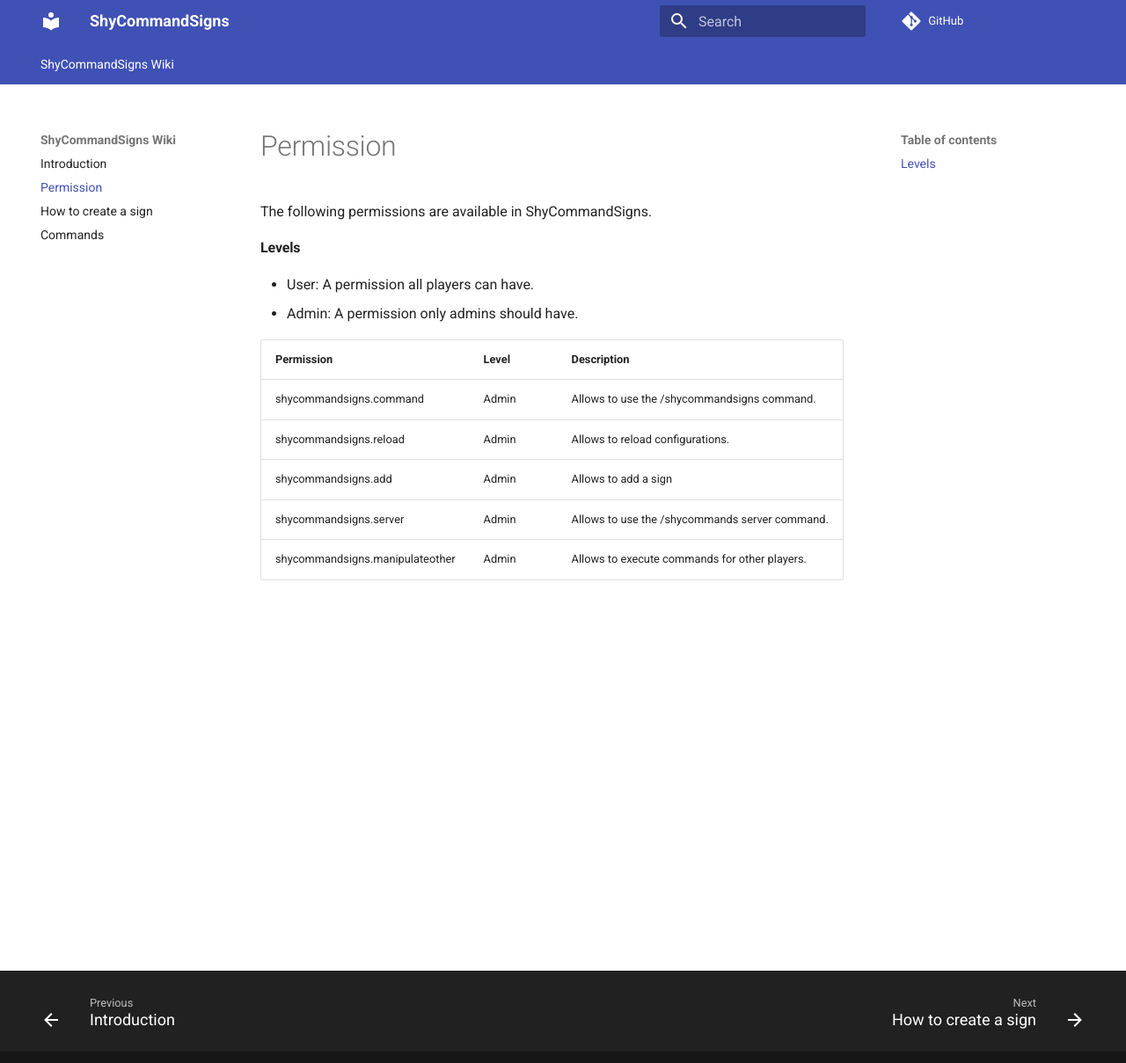
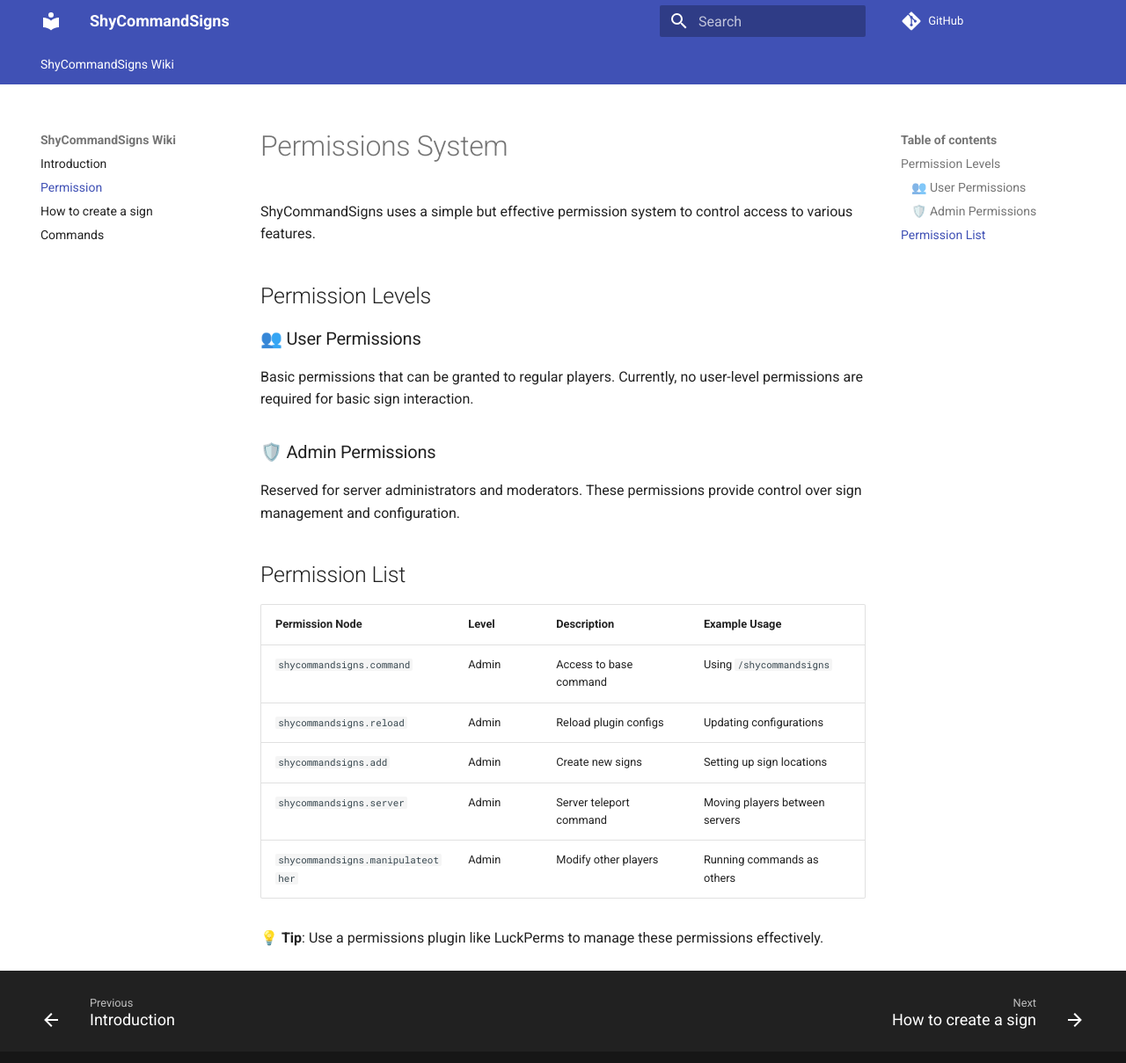
Before and after one commit to Shynixn/ShyCommandSigns, an MkDocs documentation site: the page built from docs/wiki/docs/permission.md, in a window 1280 px wide and 1220 px high. Shown: the top 1209 px of the window at 88% size. Built offline with MkDocs 1.6.1 and Material for MkDocs 9.7.7, drawn with Linux system fonts in a browser that asks for light colours; comment, search, counter and statistics services are not loaded.

Commit message:
#4,#5 Improved docs.

```diff
--- a/docs/wiki/docs/permission.md
+++ b/docs/wiki/docs/permission.md
@@ -1,16 +1,23 @@
-# Permission
+# Permissions System
 
-The following permissions are available in ShyCommandSigns.
+ShyCommandSigns uses a simple but effective permission system to control access to various features.
 
-#### Levels
+## Permission Levels
 
-* User: A permission all players can have.
-* Admin: A permission only admins should have.
+### 👥 User Permissions
+Basic permissions that can be granted to regular players. Currently, no user-level permissions are required for basic sign interaction.
 
-| Permission                      | Level | Description                                    |
-|---------------------------------|-------|------------------------------------------------|
-| shycommandsigns.command         | Admin | Allows to use the /shycommandsigns command.    |
-| shycommandsigns.reload          | Admin | Allows to reload configurations.               |
-| shycommandsigns.add             | Admin | Allows to add a sign                           |
-| shycommandsigns.server          | Admin | Allows to use the /shycommands server command. |
-| shycommandsigns.manipulateother | Admin | Allows to execute commands for other players.  |
+### 🛡️ Admin Permissions
+Reserved for server administrators and moderators. These permissions provide control over sign management and configuration.
+
+## Permission List
+
+| Permission Node | Level | Description | Example Usage |
+|----------------|-------|-------------|---------------|
+| `shycommandsigns.command` | Admin | Access to base command | Using `/shycommandsigns` |
+| `shycommandsigns.reload` | Admin | Reload plugin configs | Updating configurations |
+| `shycommandsigns.add` | Admin | Create new signs | Setting up sign locations |
+| `shycommandsigns.server` | Admin | Server teleport command | Moving players between servers |
+| `shycommandsigns.manipulateother` | Admin | Modify other players | Running commands as others |
+
+💡 **Tip**: Use a permissions plugin like LuckPerms to manage these permissions effectively.
```
Also changed, not shown: docs/wiki/docs/README.md (+12 -7 lines), docs/wiki/docs/commands.md (+22 -7 lines), docs/wiki/docs/installation.md (+20 -7 lines).
